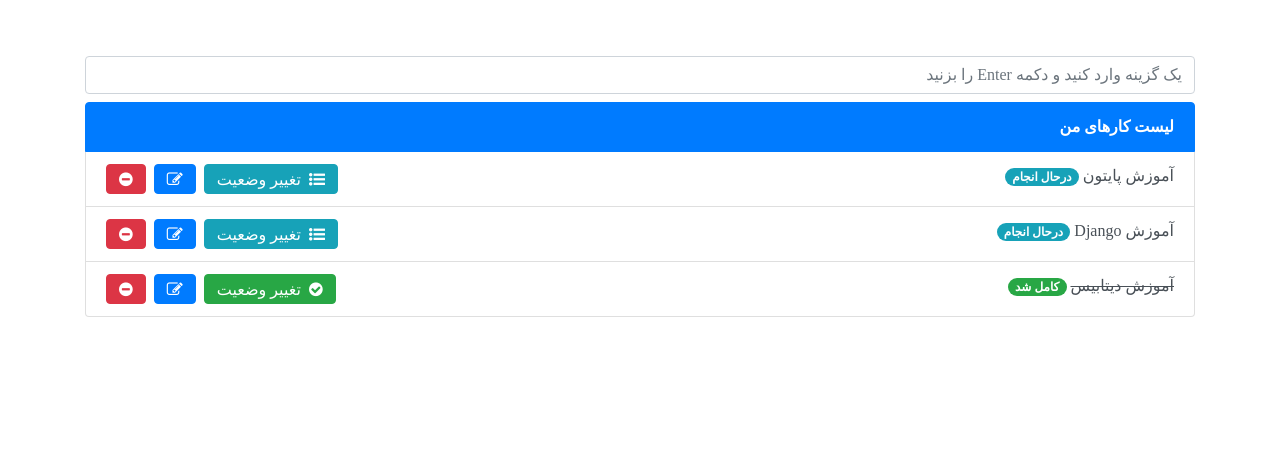
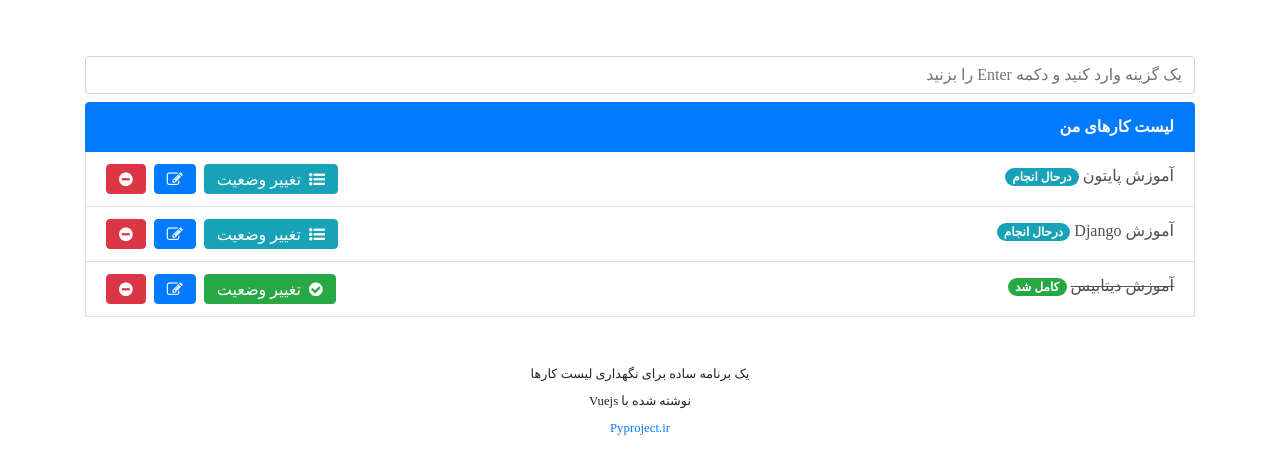
Before and after one commit to mejomba/Vuejs-todolist, a plain HTML site: page index.html in a window 1280 px wide. Drawn offline with nearby package versions, Linux system fonts and the light colour scheme; a web font is replaced by a local one.

Commit message:
add footer link

```diff
--- a/index.html
+++ b/index.html
@@ -33,6 +33,11 @@
 							<span v-else class="badge badge-pill badge-info">درحال انجام</span>
 						</div>
 
+						<small class="mt-5 mx-auto">یک برنامه ساده برای نگهداری لیست کارها</small>
+						<small class="mt-2 mx-auto">نوشته شده با Vuejs</small>
+						<small class="mt-2 mx-auto"><a href="http://www.pyproject.ir" target="_blank">Pyproject.ir</a></small>
+
+
 
 					</div>
 				</div>
```
